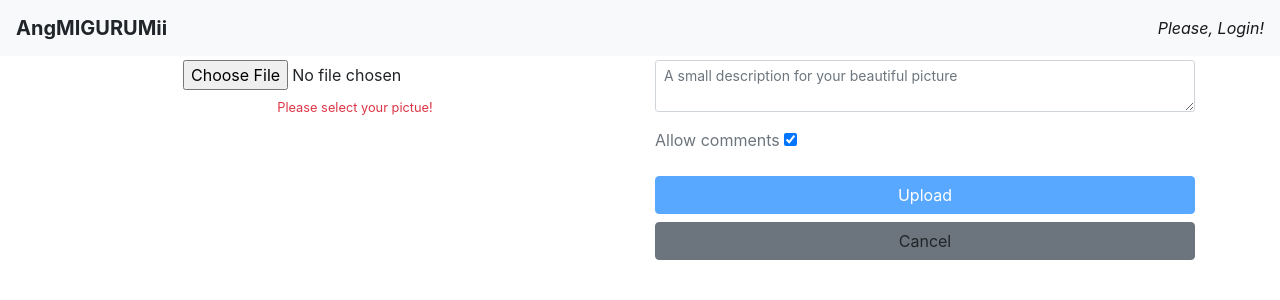
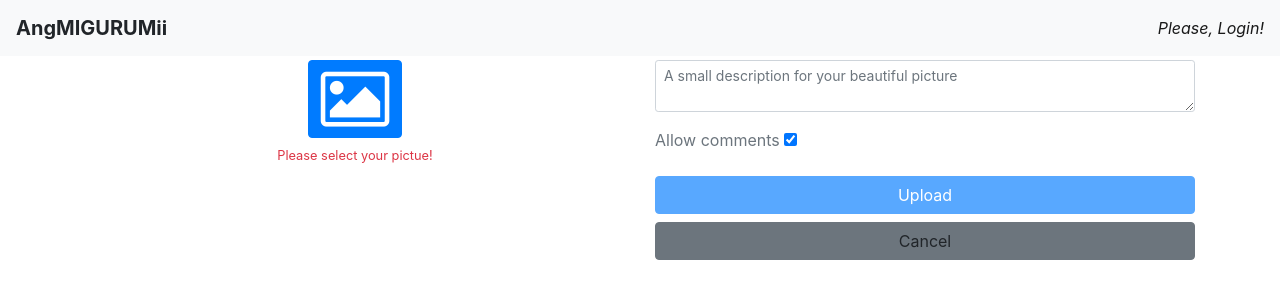
Before and after one commit to mihainuan/angmigurumi, an Angular app: page /#/p/1/add in a window 1280 px wide. Shown: the top 300 px of the page. Built offline with nearby package versions, Linux system fonts and the light colour scheme.

Commit message:
Um botão mais elegante

```diff
--- a/src/app/photos/photo-form/photo-form.component.html
+++ b/src/app/photos/photo-form/photo-form.component.html
@@ -1,12 +1,17 @@
 <div class="container">
   <form [formGroup]="photoForm" class="row" (submit)="upload()">
     <div class="col-md-6 text-center">
+    <button type="button" (click)="fileInput.click()" class="btn btn-primary">
+        <i class="fa fa-image fa-4x align-middle"></i>
+    </button>
       <input
+        #fileInput
+        hidden
         type="file"
         accept="image/*"
         formControlName="file"
         (change)="file = $event.target.files[0]"
-        >
+      >
       <amg-vmessage
         text="Please select your pictue!"
         *ngIf="photoForm.get('file').errors?.required"
```
